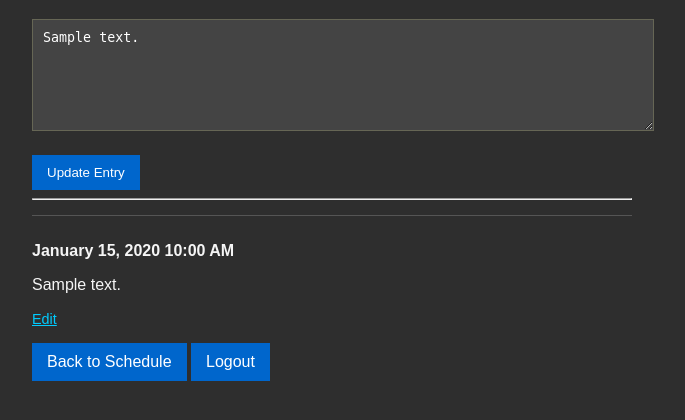
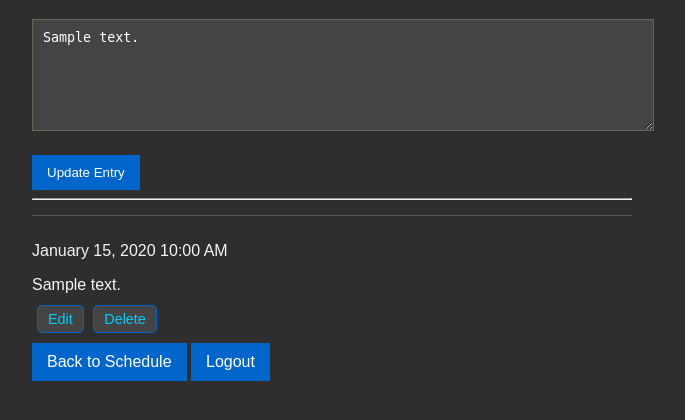
Before and after one commit to Marsh3184/Marsh-Scheduler, a Flask app: page /edit_journal/1 in a window 1280 px wide. Shown: the part 276-696 px from the top of the page, without its empty margins (308-993 px from the left). Run offline with Flask 3, Linux system fonts and the light colour scheme; tables that the repository leaves empty hold one stand-in row (values such as "Sample post").

Commit message:
Update journal.html

```diff
--- a/templates/journal.html
+++ b/templates/journal.html
@@ -33,12 +33,17 @@
         <hr>
 
         {% for entry in entries %}
-            <div class="entry">
-                <p><strong>{{ entry.timestamp.strftime('%B %d, %Y %I:%M %p') }}</strong></p>
-                <p>{{ entry.content }}</p>
-                <a href="{{ url_for('edit_journal', id=entry.id) }}" class="edit-link">Edit</a>
-            </div>
-        {% endfor %}
+    <div class="entry">
+        <p>{{ entry.timestamp.strftime('%B %d, %Y %I:%M %p') }}</p>
+        <p>{{ entry.content }}</p>
+
+        <div style="margin-top: 10px;">
+            <a href="{{ url_for('edit_journal', id=entry.id) }}" class="task-btn">Edit</a>
+            <a href="{{ url_for('delete_journal', id=entry.id) }}" class="task-btn" onclick="return confirm('Delete this entry?');">Delete</a>
+        </div>
+    </div>
+{% endfor %}
+
 
         <a href="/" class="back-btn">Back to Schedule</a>
         <a href="/logout" class="back-btn">Logout</a>
```
